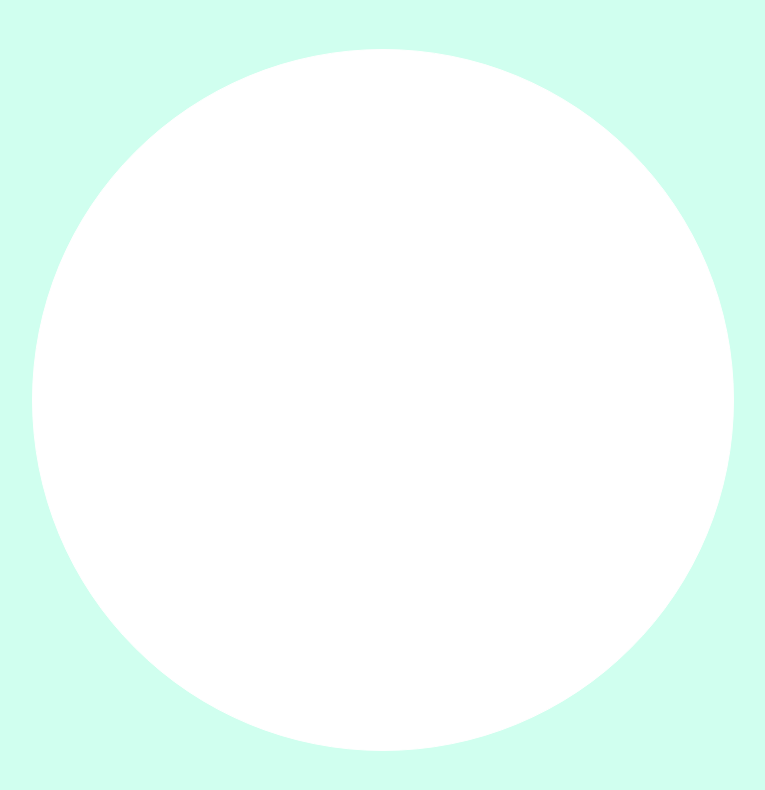
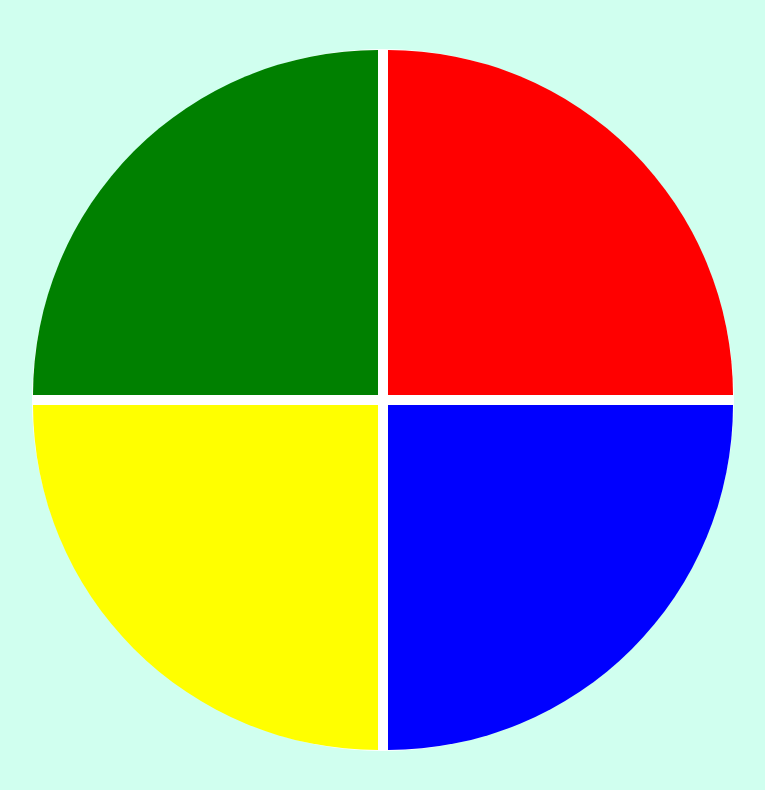
Before and after one commit to mabner/DIO_Criando_seu_jogo_de_mem-ria_estilo_Genius, a plain HTML site: page index.html in a window 1280 px wide. Shown: the whole page, without its empty margins (257-1022 px from the left). Drawn offline with Linux system fonts and the light colour scheme.

Commit message:
css colours

```diff
--- a/style.css
+++ b/style.css
@@ -14,8 +14,8 @@ body {
 .genius {
 	display: grid;
 	grid-template-areas: /*colour positions*/
-		'green red'
-		'yellow blue';
+		'a-green a-red'
+		'a-yellow a-blue';
 	gap: 10px;
 	border: 1px solid #fff;
 	background-color: #fff;
@@ -23,3 +23,27 @@ body {
 	width: 700px;
 	height: 700px;
 }
+
+.green {
+	grid-area: a-green;
+	background-color: green;
+	border-top-left-radius: 100%;
+}
+
+.red {
+	grid-area: a-red;
+	background-color: red;
+	border-top-right-radius: 100%;
+}
+
+.yellow {
+	grid-area: a-yellow;
+	background-color: yellow;
+	border-bottom-left-radius: 100%;
+}
+
+.blue {
+	grid-area: a-blue; /*uses the area name set in grid-template-areas*/
+	background-color: blue;
+	border-bottom-right-radius: 100%;
+}
```
